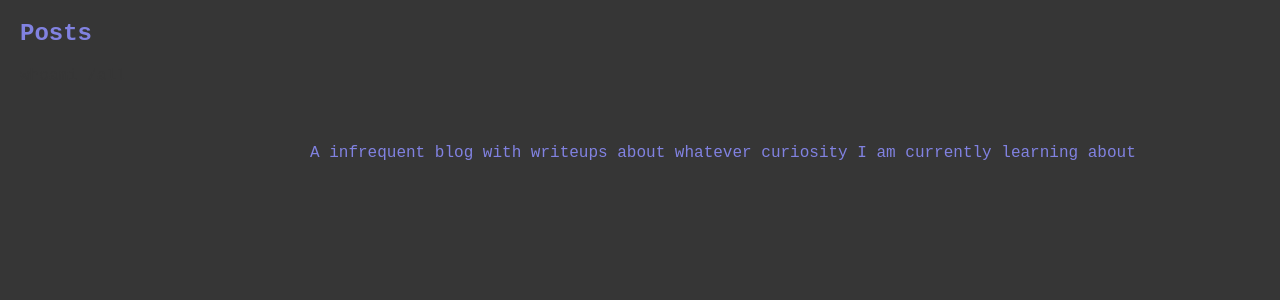
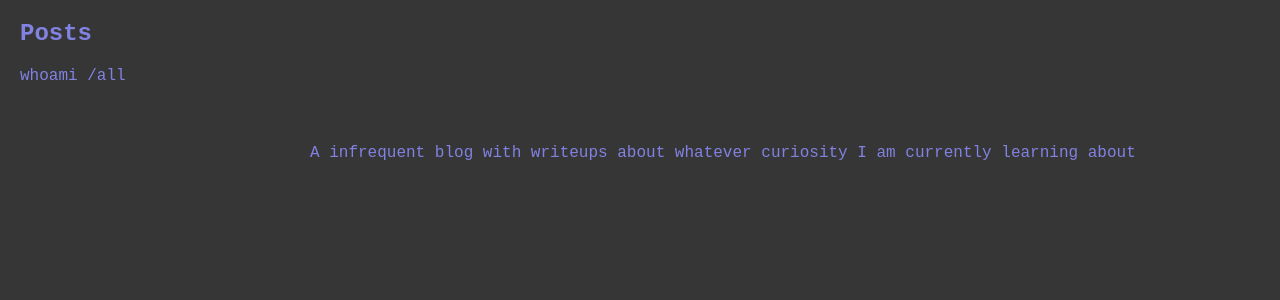
Before and after one commit to afxr/afxr.github.io, a Jekyll site: the page built from index.md, in a window 1280 px wide. Shown: the top 300 px of the page. Built offline with Jekyll 4.4.1, drawn with Linux system fonts in a browser that asks for light colours.

Commit message:
Update style.css

```diff
--- a/assets/css/style.css
+++ b/assets/css/style.css
@@ -44,7 +44,7 @@ body {
 }
 
 .sidebar ul li a {
-    color: var(--bg-color);
+    color: var(--text-color);
     text-decoration: none;
 }
 
```
